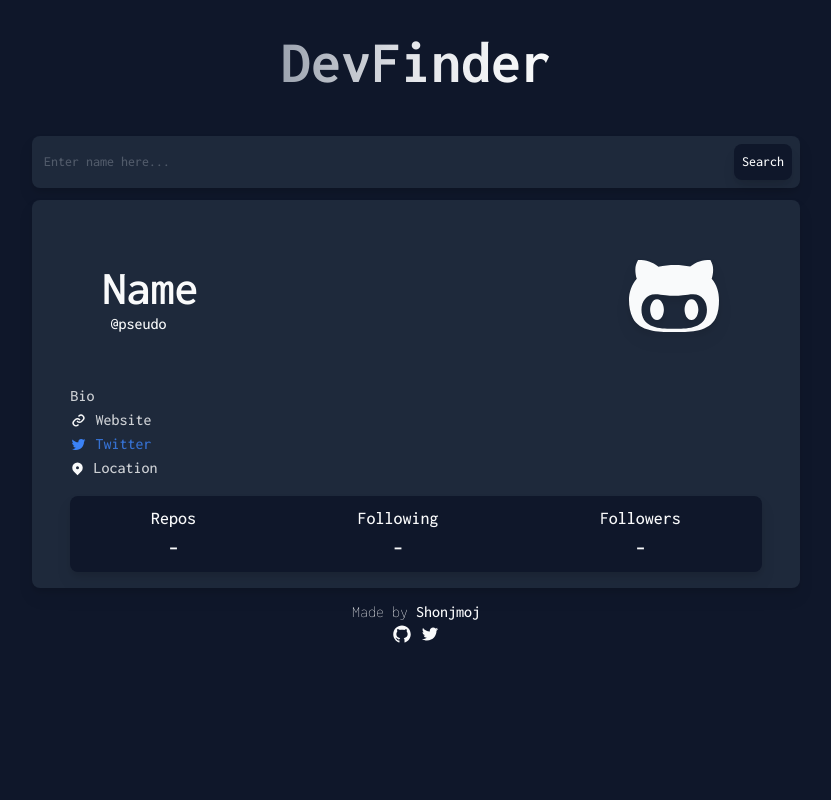
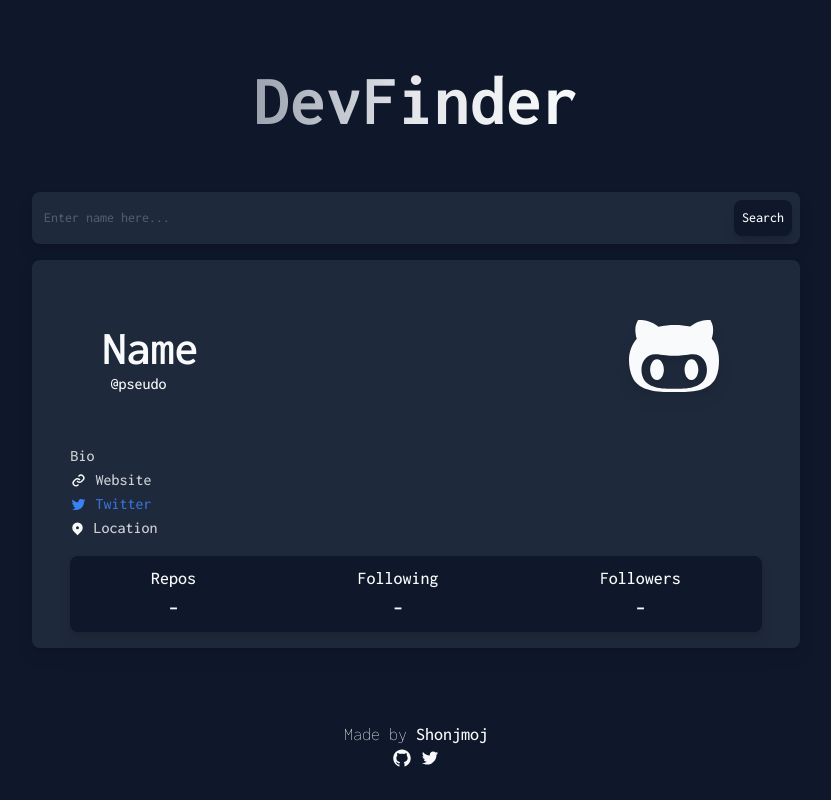
Before and after one commit to shonjmoj/DevFinder.ts, a React (Create React App) app: page / in a window 1280 px wide. Shown: the whole page, without its empty margins (224-1055 px from the left). Built offline with nearby package versions, Linux system fonts and the light colour scheme.

Commit message:
fixing some styling bugs

```diff
--- a/src/App.css
+++ b/src/App.css
@@ -8,6 +8,6 @@
     font-family: 'Inconsolata', monospace;
 }
 
-body {
-    @apply bg-slate-900 flex text-gray-50 justify-center items-center Consola
+#root {
+    @apply bg-slate-900 flex text-gray-50 Consola min-h-screen
 }
--- a/src/App.tsx
+++ b/src/App.tsx
@@ -7,10 +7,12 @@ import Title from "./components/Title";
 
 const App = () => {
     return (
-        <div className="flex flex-col gap-3 w-screen justify-center items-center">
+        <div className="w-screen flex flex-col justify-between items-center">
             <Title/>
-            <SearchBar/>
-            <InfoCard/>
+            <div className="w-full flex flex-col items-center">
+                <SearchBar/>
+                <InfoCard/>
+            </div>
             <Footer/>
         </div>
     )
--- a/src/components/Footer.tsx
+++ b/src/components/Footer.tsx
@@ -4,8 +4,8 @@ import {AiOutlineTwitter} from 'react-icons/ai'
 
 export const Footer = () => {
   return (
-    <div className='flex flex-col items-center'>
-        <h3 className='font-extralight'>Made by <strong className=''>Shonjmoj</strong></h3>
+    <div className='flex flex-col items-center my-8'>
+        <h3 className='font-extralight lg:text-lg'>Made by <strong className=''>Shonjmoj</strong></h3>
         <div className='flex'>
             <a href={`http://github.com/miid0`} className="mx-1 group">
                 <AiOutlineGithub size={20} className="group-hover:rotate-6 transition-all duration-300"/>
--- a/src/components/SearchBar.tsx
+++ b/src/components/SearchBar.tsx
@@ -15,15 +15,16 @@ export default function SearchBar() {
         setValue(updated);
     }
   return (
-    <div className='flex items-center text-xs md:text-sm bg-slate-800
-            rounded-lg container max-w-[80%] md:max-w-[60%] drop-shadow-lg'>
+    <div className='flex text-xs md:text-sm bg-slate-800 my-2 md:my-4
+            rounded-lg container max-w-[80%] sm:max-w-[80%] md:max-w-[80%] lg:max-w-[60%] drop-shadow-lg'>
         <form className='m-1 w-full flex' onSubmit={submitHandler}>
             <input type="text"
                 placeholder='Enter name here...'
                 className='mx-2 bg-transparent outline-none w-full
                     placeholder:text-sm placeholder:opacity-40'
                 onChange={changeHandler}/>
-            <button className='m-1 p-1.5 md:p-2 rounded-lg bg-slate-900 text-md shadow-lg outline-none'
+            <button className='m-1 p-1.5 md:p-2 rounded-lg bg-slate-900 text-md shadow-lg outline-none
+                            hover:bg-blue-700 transition-all duration-200'
                     type='submit'>
                 Search
             </button>
--- a/src/components/Title.tsx
+++ b/src/components/Title.tsx
@@ -3,8 +3,8 @@ import React from 'react'
 
 export default function Title() {
   return (
-    <div className='my-8 flex font-bold'>
-        <h1 className='text-4xl lg:text-6xl
+    <div className='mt-16 flex font-bold justify-center'>
+        <h1 className='text-4xl sm:text-5xl lg:text-7xl
             bg-clip-text text-transparent bg-gradient-to-r from-gray-400 via-gray-200 to-gray-50'>DevFinder</h1>
     </div>
   )
```
